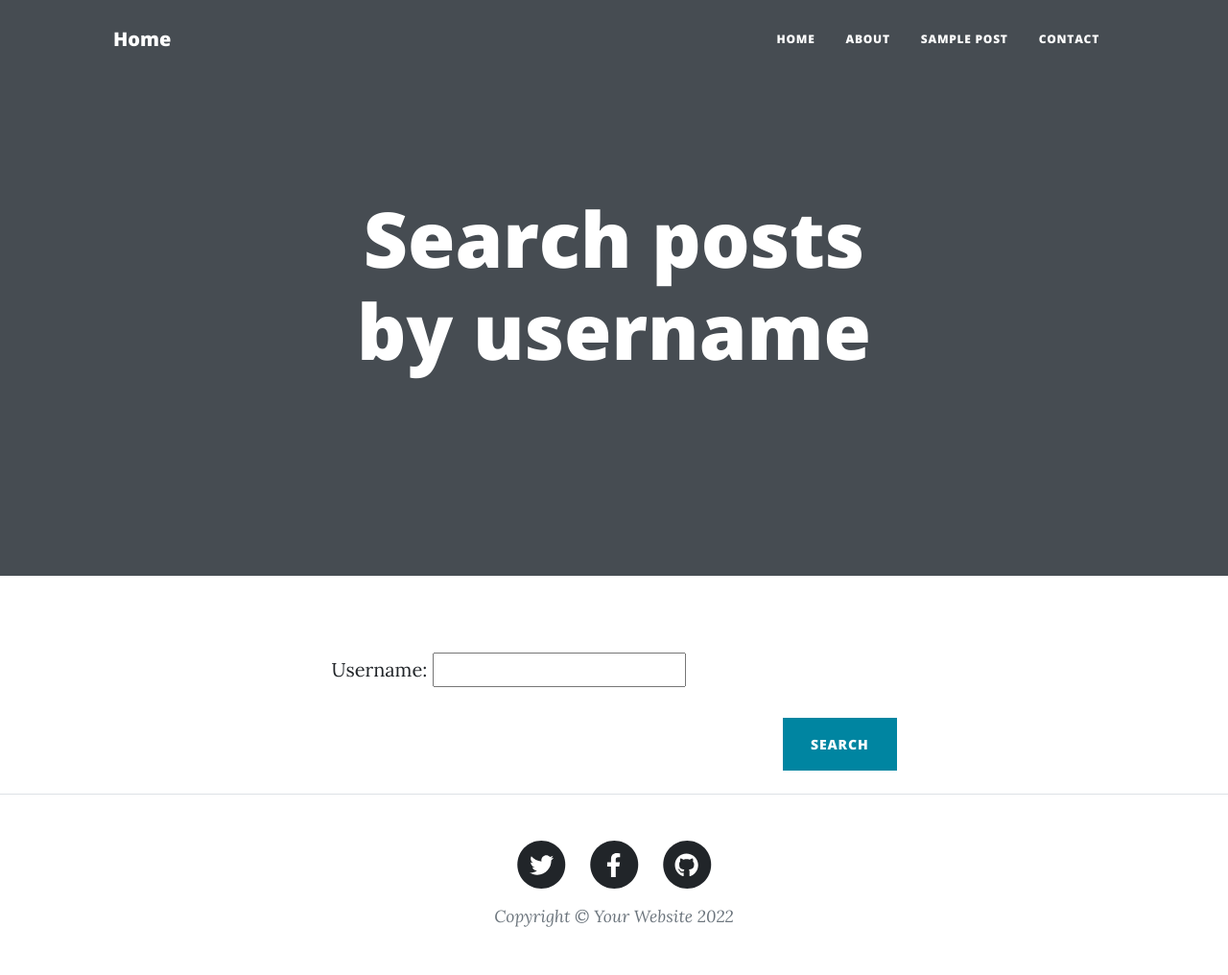
After one commit to franco-villarreal/blog-django, a Django app: page /BlogApp/posts/search in a window 1280 px wide. The commit adds this page. Shown: the whole page at 96% size. Run offline with Django 4.2, Linux system fonts and the light colour scheme; some libraries are stand-ins or nearby versions.

Commit message:
Add forms to add/retrieve posts

```diff
--- /dev/null
+++ b/BlogApp/forms.py
@@ -0,0 +1,9 @@
+from django import forms
+
+class CreatePostForm(forms.Form):
+    title = forms.CharField(max_length=100)
+    subtitle = forms.CharField(max_length=200)
+    article = forms.CharField(max_length=10000)
+
+class FindPostByUsernameForm(forms.Form):
+    username = forms.CharField(max_length=100)
--- /dev/null
+++ b/BlogApp/templates/BlogApp/find-posts-by-username.html
@@ -0,0 +1,37 @@
+{% extends "BlogApp/base.html" %}
+
+{% load static %}
+
+{% block title %}
+Search posts by username
+{% endblock %}
+
+{% block dinamicBody %}
+<!-- Page Header-->
+<header class="masthead">
+    <div class="container position-relative px-4 px-lg-5">
+        <div class="row gx-4 gx-lg-5 justify-content-center">
+            <div class="col-md-10 col-lg-8 col-xl-7">
+                <div class="site-heading">
+                    <h1>Search posts by username</h1>
+                </div>
+            </div>
+        </div>
+    </div>
+</header>
+<!-- Main Content-->
+<div class="container px-4 px-lg-5">
+    <div class="row gx-4 gx-lg-5 justify-content-center">
+        <div class="col-md-10 col-lg-8 col-xl-7">
+            <form action="" method="POST">
+                {% csrf_token %}
+                {{ form.as_p }}
+
+                <div class="d-flex justify-content-end mb-4">
+                        <input  class="btn btn-primary text-uppercase" type="submit" value="Search">
+                </div>
+            </form>
+        </div>
+    </div>
+</div>
+{% endblock %}
--- a/BlogApp/templates/BlogApp/home.html
+++ b/BlogApp/templates/BlogApp/home.html
@@ -40,8 +40,8 @@ Home
             <!-- Divider-->
             <hr class="my-4" />
             {% endfor %}
-            <!-- Pager-->
-            <div class="d-flex justify-content-end mb-4"><a class="btn btn-primary text-uppercase" href="#!">Older Posts →</a></div>
+
+            <div class="d-flex justify-content-end mb-4"><a class="btn btn-primary text-uppercase" href="{% url 'BlogAppNewPost' %}">New →</a></div>
         </div>
     </div>
 </div>
--- a/BlogApp/urls.py
+++ b/BlogApp/urls.py
@@ -1,7 +1,9 @@
 from django.urls import path
-from BlogApp.views import home, findById
+from BlogApp.views import home, findPostById, createPost, findPostsByUsernameForm
 
 urlpatterns = [
     path('', home, name="BlogAppHome"),
-    path('posts/(?P<id>\d+)/$', findById, name="BlogAppPosts"),
+    path('posts/', createPost, name="BlogAppNewPost"),
+    path('posts/(?P<id>\d+)/$', findPostById, name="BlogAppPosts"),
+    path('posts/search', findPostsByUsernameForm, name='BlogAppFindPostsByUsername')
 ]
--- a/BlogApp/views.py
+++ b/BlogApp/views.py
@@ -1,6 +1,7 @@
+from datetime import datetime
 from django.shortcuts import render
-
-from BlogApp.models import Post
+from BlogApp.forms import CreatePostForm, FindPostByUsernameForm
+from BlogApp.models import Post, User
 
 def home(request):
     posts = Post.objects.all()
@@ -8,8 +9,50 @@ def home(request):
 
     return render(request, 'BlogApp/home.html', context)
 
-def findById(request, id):
+def findPostById(request, id):
     posts = Post.objects.filter(id=id)
     context = { "post": posts[0] }
 
     return render(request, 'BlogApp/post.html', context)
+
+def createPost(request):
+    if request.method == 'POST':
+        form = CreatePostForm(request.POST)
+        if(form.is_valid()):
+            data = form.cleaned_data
+            # TODO: User ID must be obtained from user session, once authentication is implemented
+            userId = 1
+            users = User.objects.filter(id=userId)
+            user = users[0]
+
+            post = Post(title=data.get('title'), subtitle=data.get('subtitle'), article=data.get('article'), user=user, created_at=datetime.now())
+            post.save()
+
+            return findPostById(request, post.id)
+
+    context = {
+        "form": CreatePostForm()
+    }
+
+    return render(request, 'BlogApp/create-post.html', context)
+
+def findPostsByUsernameForm(request):
+    if request.method == 'POST':
+        form = FindPostByUsernameForm(request.POST)
+        if(form.is_valid()):
+            data = form.cleaned_data
+            users = User.objects.filter(username=data.get('username'))
+            posts = Post.objects.filter(user=users[0].id)
+
+            context = {
+                "posts": posts
+            }
+
+            # TODO: Create a view to list user's posts
+            return render(request, 'BlogApp/home.html', context)
+
+    context = {
+        "form": FindPostByUsernameForm()
+    }
+
+    return render(request, 'BlogApp/find-posts-by-username.html', context)
```
Also changed, not shown: BlogApp/templates/BlogApp/create-post.html (added, +37 -0 lines), db.sqlite3.
